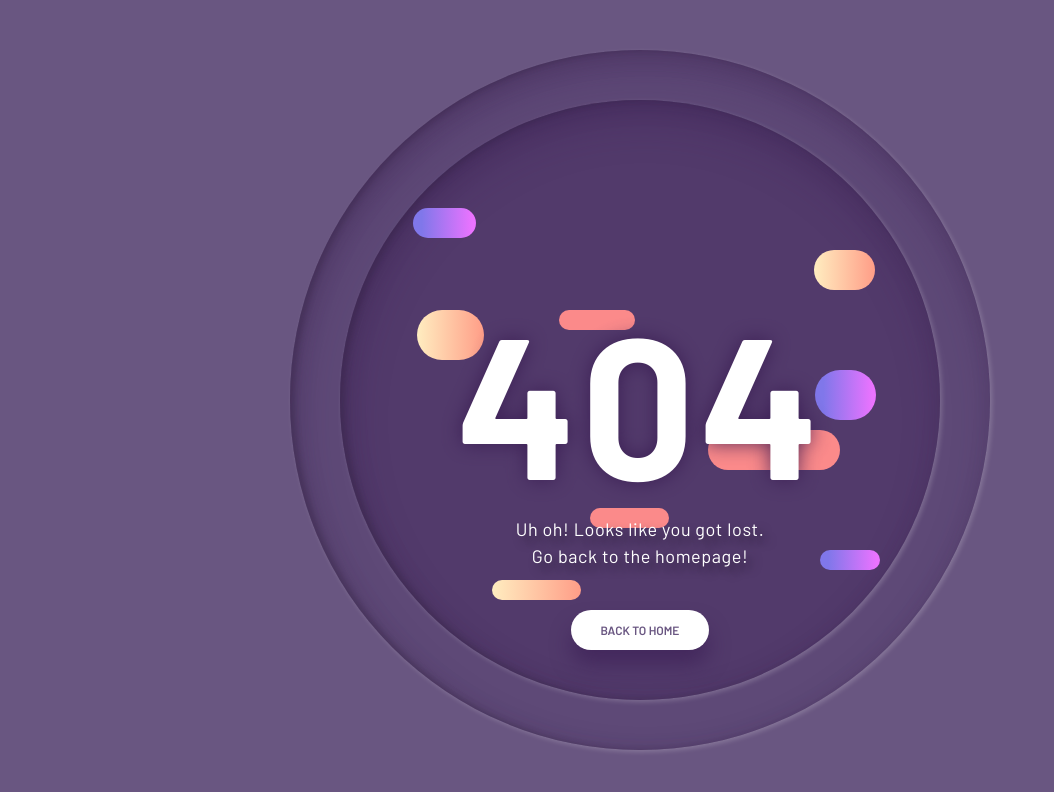
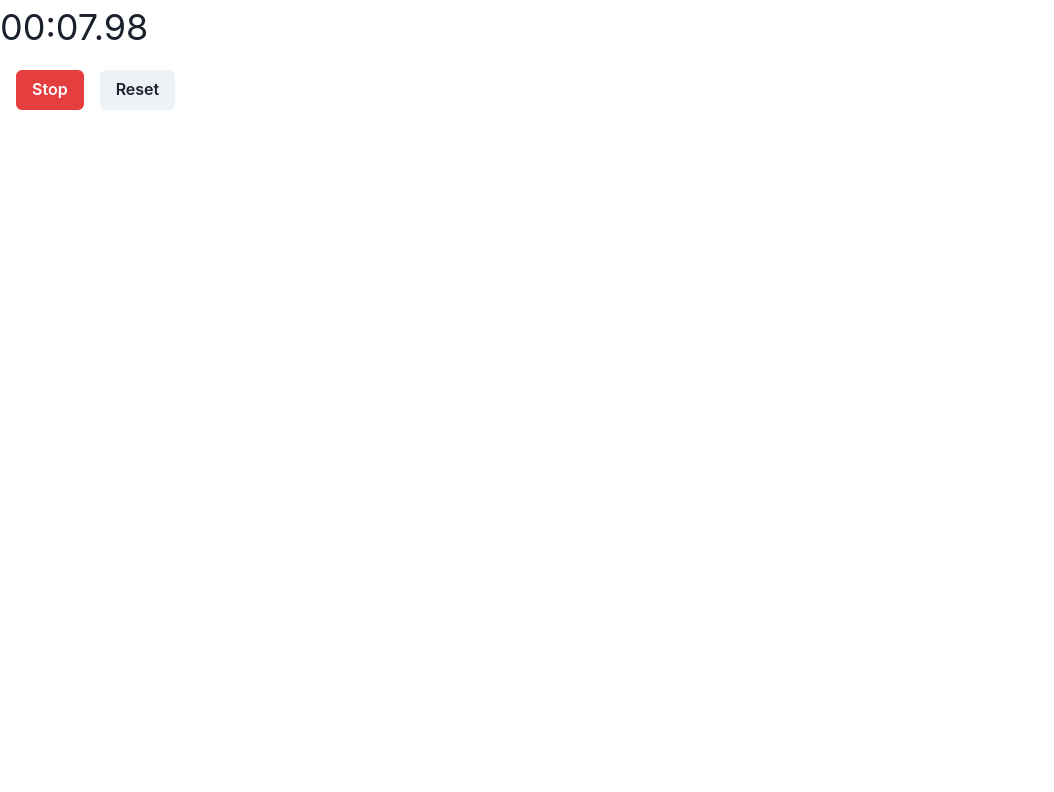
Before and after one commit to AvinashPatel15/Warm-Dirt-3394-Hackathon, a React (Create React App) app in the folder Frontend/: page /stopwatch in a window 1280 px wide. Before the commit this address had no page. Shown: the top 792 px of the page, without its empty margins (0-1054 px from the left). Built offline with nearby package versions, Linux system fonts and the light colour scheme; a web font is replaced by a local one.

Commit message:
Added: StopWatch.tsx

```diff
--- /dev/null
+++ b/Frontend/src/Components/Stop-Watch/StopWatch.tsx
@@ -0,0 +1,75 @@
+import { Button, Text } from "@chakra-ui/react";
+import React, { useState, useEffect } from "react";
+
+const StopWatch: React.FC = () => {
+  const [startTime, setStartTime] = useState(0);
+  const [elapsedTime, setElapsedTime] = useState(0);
+  const [isRunning, setIsRunning] = useState(false);
+
+  useEffect(() => {
+    let intervalId: NodeJS.Timeout;
+
+    if (isRunning) {
+      intervalId = setInterval(() => {
+        setElapsedTime((prevElapsedTime) => prevElapsedTime + 10);
+      }, 10);
+    }
+
+    return () => {
+      clearInterval(intervalId);
+    };
+  }, [isRunning]);
+
+//   const handleStart = () => {
+
+//   };
+   useEffect(() => {
+    setStartTime(Date.now() - elapsedTime);
+    setIsRunning(true);
+   }, [])
+
+
+  const handleStop = () => {
+    setIsRunning(false);
+  };
+
+  const handleReset = () => {
+    setStartTime(0);
+    setElapsedTime(0);
+    setIsRunning(false);
+  };
+
+  const formatTime = (time: number) => {
+    const minutes = Math.floor(time / 60000);
+    const seconds = Math.floor((time % 60000) / 1000);
+    const milliseconds = Math.floor((time % 1000) / 10);
+
+    return `${minutes.toString().padStart(2, "0")}:${seconds
+      .toString()
+      .padStart(2, "0")}.${milliseconds.toString().padStart(2, "0")}`;
+  };
+
+  return (
+    <>
+      <Text fontSize="4xl" mb={4}>
+        {formatTime(elapsedTime)}
+      </Text>
+      {/* <Button colorScheme="green" onClick={handleStart} disabled={isRunning}>
+        Start
+      </Button> */}
+      <Button
+        colorScheme="red"
+        ml={4}
+        onClick={handleStop}
+        disabled={!isRunning}
+      >
+        Stop
+      </Button>
+      <Button ml={4} onClick={handleReset} disabled={elapsedTime === 0}>
+        Reset
+      </Button>
+    </>
+  );
+};
+
+export default StopWatch;
--- a/Frontend/src/Routes/Allroutes.tsx
+++ b/Frontend/src/Routes/Allroutes.tsx
@@ -1,6 +1,7 @@
 import React from "react";
 import { Routes, Route } from "react-router-dom";
 import Board from "../Components/Board";
+import StopWatch from "../Components/Stop-Watch/StopWatch";
 import Error from "../Pages/Error-Page/Error";
 import Leaderboard from "../Pages/Leaderboard";
 import Login from "../Pages/Login";
@@ -13,6 +14,7 @@ const Allroutes = () => {
       <Route path="/game" element={<Board />} />
       <Route path="/login" element={<Login />} />
       <Route path="/sign-up" element={<Signup />} />
+      <Route path="/stopwatch" element={<StopWatch />} />
       <Route path="*" element={<Error />} />
     </Routes>
   );
```
Also changed, not shown: 1 other file (tests, documents, lock files or other folders).
